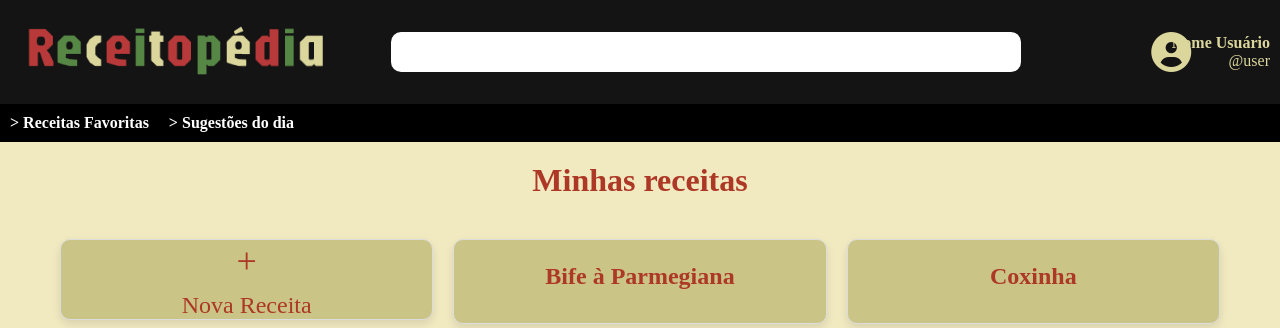
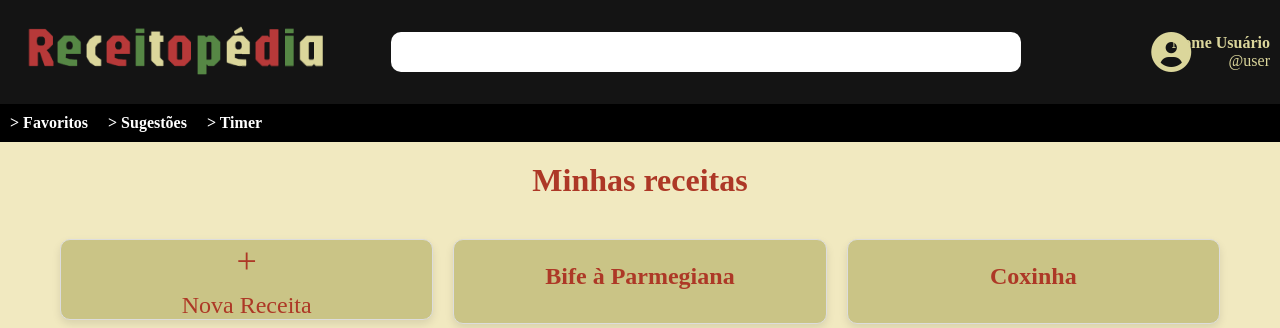
Before and after one commit to Caldas42/Receitopedia, a Django app: page / in a window 1280 px wide. Shown: the top 328 px of the page. Run offline with Django 5.2, Linux system fonts and the light colour scheme; data comes from the database, SQL or seed files in the repository; both versions use the stored data as it was after the commit; some web fonts are replaced.

Commit message:
formatação de código e nav do home atualizado

```diff
--- a/aplicacao/templates/home.html
+++ b/aplicacao/templates/home.html
@@ -12,12 +12,14 @@
     <header>
         <a href="{%url 'aplicacao:home'%}">
             <div class="space">
-                <img src="{% static 'aplicacao/imagens/logo_receitopedia.png' %}" alt="Logo Receitopedia">
+                <img src="{% static 'aplicacao/imagens/logo_receitopedia.png' %}" alt="Logo da Receitopédia">
             </div>
         </a>
 
         <input type="text" placeholder="" class="Navbar2">
+
         <i class="fa-solid fa-circle-user" id="user-icon"></i>
+
         <div class="user-info">
             <span>Nome Usuário</span>
             <span>@user</span>
@@ -26,8 +28,9 @@
 
     <nav>
         <ul>
-            <li><a href="#">> Receitas Favoritas</a></li>
-            <li><a href="#">> Sugestões do dia</a></li>
+            <li><a href="#">> Favoritos</a></li>
+            <li><a href="#">> Sugestões</a></li>
+            <li><a href="#">> Timer</a></li>
         </ul>
     </nav>
 
--- a/aplicacao/views.py
+++ b/aplicacao/views.py
@@ -19,6 +19,7 @@ class AddView(View):
     def get(self, request):
         if request.method == "GET":
             return render(request, 'adicionar.html')
+
     def post(self, request):
         if request.method == "POST":
             nome = request.POST.get('nome')
@@ -30,6 +31,7 @@ class AddView(View):
             Receita = receita(nome=nome, ingredientes=ingredientes, modo_preparo=modo_preparo, comentarios=comentarios, estrelas=estrelas)
 
             Receita.save()
+
             return redirect('aplicacao:home')
 
 class RecipeDetailView(View):
@@ -41,6 +43,8 @@ class RecipeDetailView(View):
 class DeleteView(View):
     def post(self, request, id):
         Receita = receita.objects.filter(id=id).first()
+
         if Receita:
             Receita.delete()
+
         return redirect('aplicacao:home')
```
Also changed, not shown: db.sqlite3.
